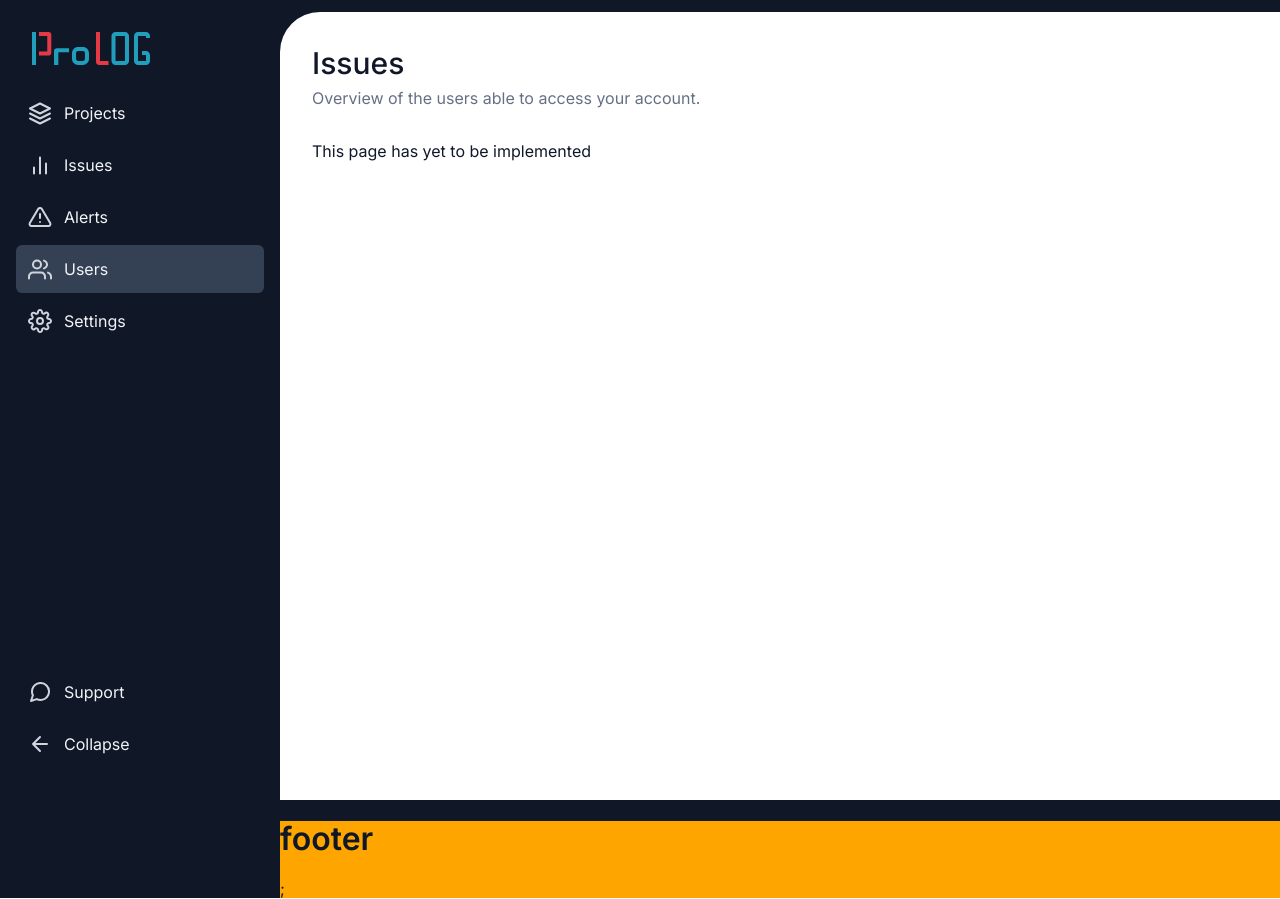
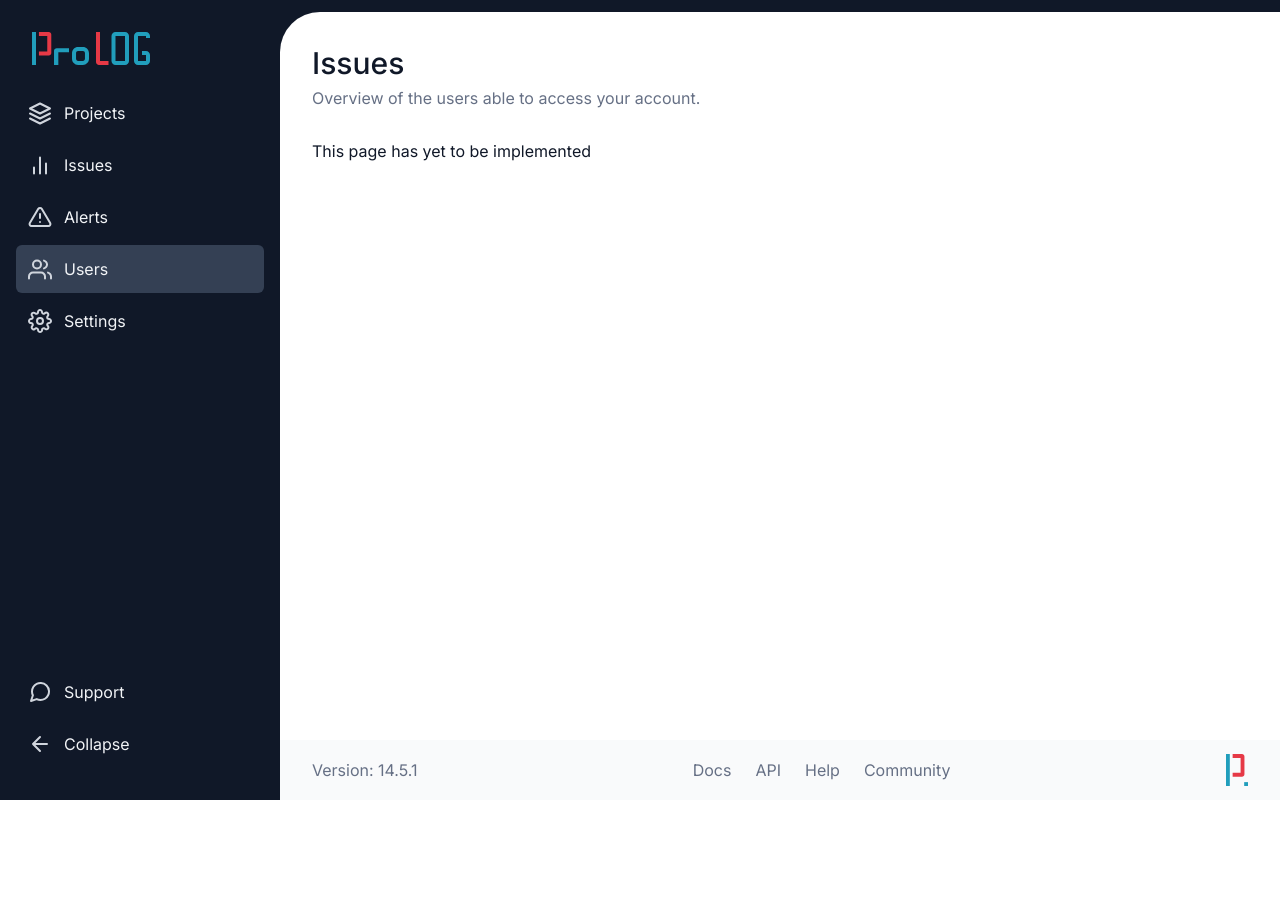
Before and after one commit to profydev/prolog-app-maxleee, a Next.js app: page /dashboard/users in a window 1280 px wide. After the commit the page ends 800 px from the top, so only its background shows below. Built offline with nearby package versions, Linux system fonts and the light colour scheme.

Commit message:
footer styling

```diff
--- a/features/layout/footer/footer.module.scss
+++ b/features/layout/footer/footer.module.scss
@@ -1,3 +1,52 @@
+@use "@styles/color";
+@use "@styles/space";
+@use "@styles/font";
+@use "@styles/misc";
+@use "@styles/breakpoint";
+
 .footer {
-  background-color: orange;
+  background-color: color.$gray-50;
+  padding: space.$s6 0;
+  display: flex;
+  flex-direction: column;
+  align-items: center;
+  gap: space.$s6;
+  box-sizing: border-box;
+
+  @media (min-width: breakpoint.$desktop) {
+    min-height: misc.$footer-height;
+    padding: space.$s3 space.$s8;
+    flex-direction: row;
+    justify-content: space-between;
+  }
 }
+
+.version {
+  color: color.$gray-500;
+  margin-block: 0;
+  order: 3;
+
+  @media (min-width: breakpoint.$desktop) {
+    order: unset;
+  }
+}
+
+.footerLinksWrapper {
+  display: flex;
+  gap: space.$s6;
+
+  .footerLink {
+    color: color.$gray-500;
+    text-decoration: none;
+    font: font.$text-md-regular;
+    transition: color 0.2s ease;
+
+    &:hover {
+      color: color.$gray-600;
+    }
+  }
+}
+
+.logo {
+  height: space.$s8;
+}
--- a/features/layout/footer/footer.tsx
+++ b/features/layout/footer/footer.tsx
@@ -3,7 +3,23 @@ import styles from "./footer.module.scss";
 export function Footer() {
   return (
     <footer className={styles.footer}>
-      <h1>footer</h1>;
+      <p className={styles.version}>Version: 14.5.1</p>
+      <div className={styles.footerLinksWrapper}>
+        <a href="#" className={styles.footerLink}>
+          Docs
+        </a>
+        <a href="#" className={styles.footerLink}>
+          API
+        </a>
+        <a href="#" className={styles.footerLink}>
+          Help
+        </a>
+        <a href="#" className={styles.footerLink}>
+          Community
+        </a>
+      </div>
+      {/* eslint-disable-next-line @next/next/no-img-element */}
+      <img src="/icons/logo-small.svg" alt="logo" className={styles.logo} />
     </footer>
   );
 }
--- a/features/layout/page-container/page-container.module.scss
+++ b/features/layout/page-container/page-container.module.scss
@@ -19,13 +19,15 @@
 }
 
 .contentContainer {
-  min-height: calc(100vh - 2 * space.$s8 - misc.$header-height);
+  min-height: calc(
+    100vh - (2 * space.$s8) - misc.$header-height - misc.$footer-height
+  );
   margin-top: misc.$header-height;
   padding: space.$s8 space.$s3;
   background: white;
 
   @media (min-width: breakpoint.$desktop) {
-    min-height: calc(100vh - space.$s3 - 2 * space.$s8);
+    min-height: calc(100vh - space.$s3 - 2 * space.$s8 - misc.$footer-height);
     margin-top: space.$s3;
     padding: space.$s8;
     border-top-left-radius: space.$s10;
--- a/styles/misc.scss
+++ b/styles/misc.scss
@@ -1 +1,2 @@
 $header-height: 4rem;
+$footer-height: 3.75rem;
```
